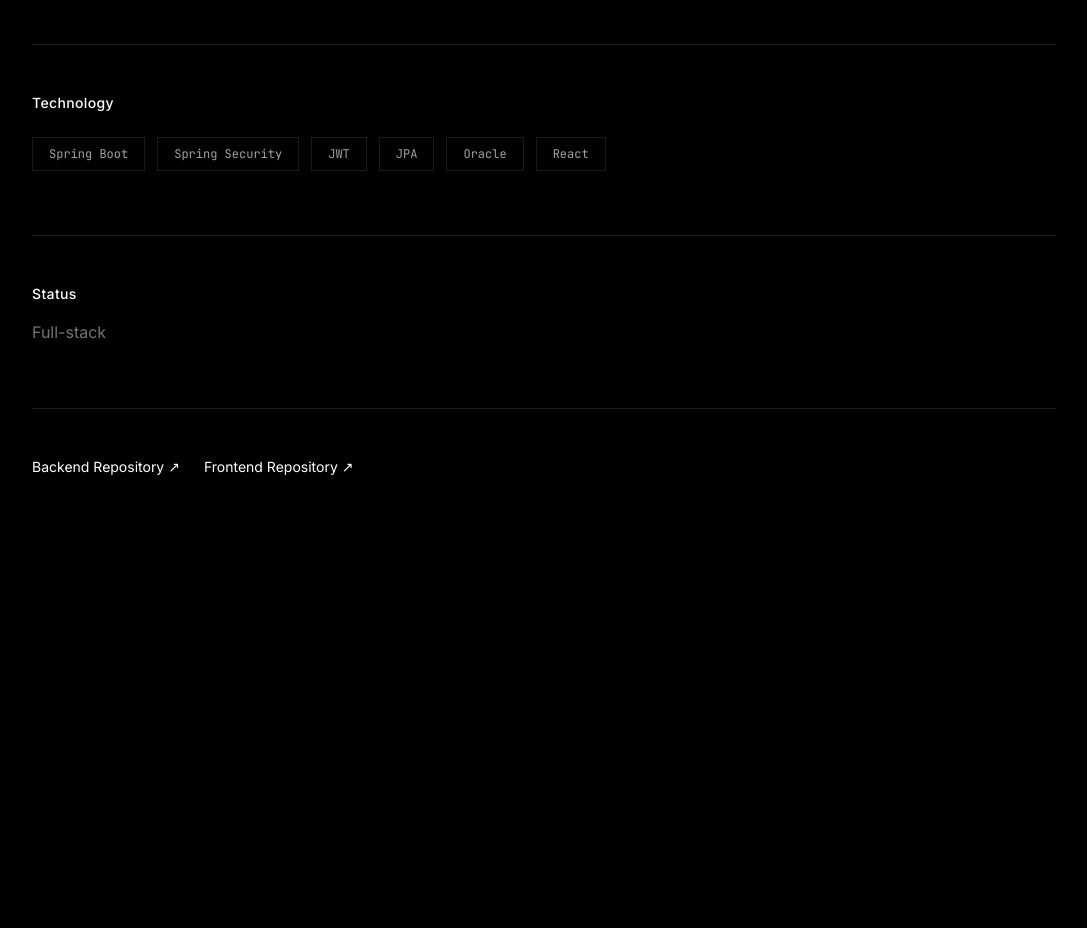
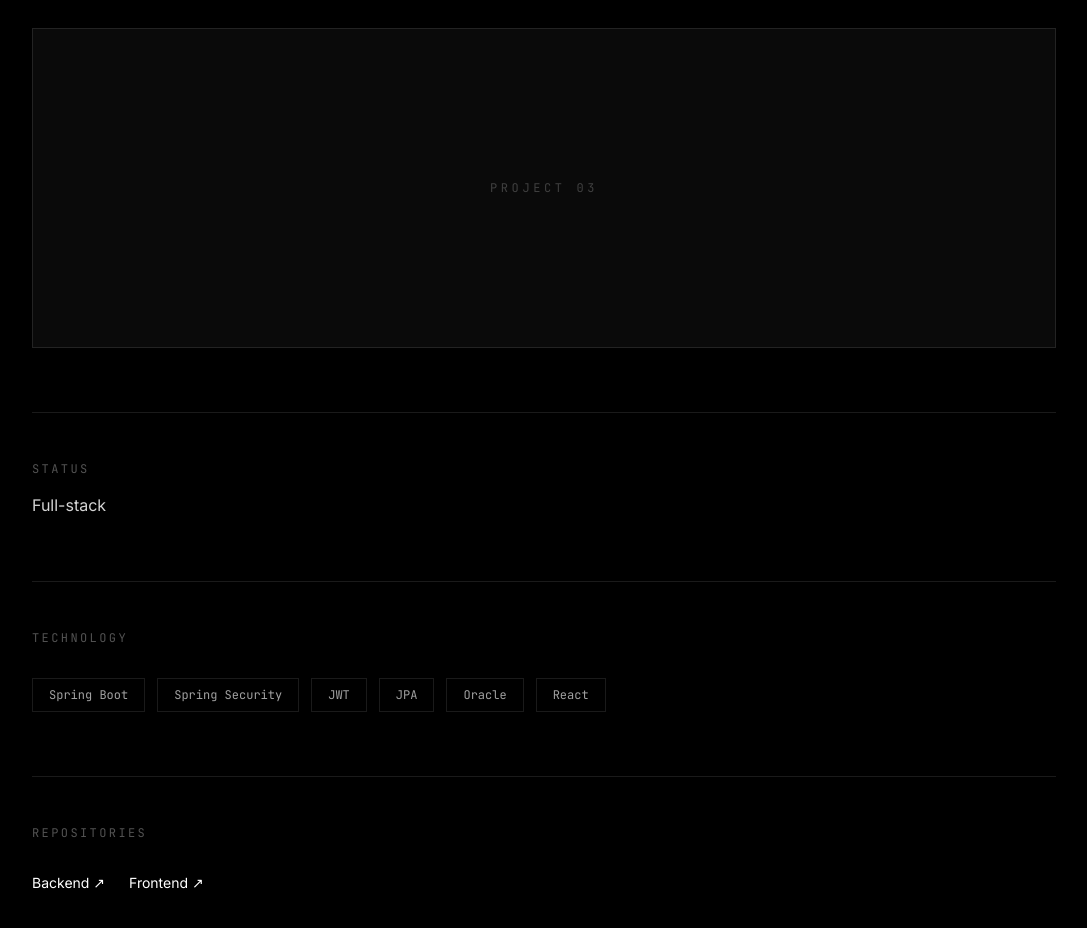
Before and after one commit to sunny-kumar-rana/portfolio, a React app: page /projects/digital-wallet in a window 1280 px wide. Shown: the part 480-1408 px from the top of the page, without its empty margins (96-1183 px from the left). Before the commit the page ends 1085 px from the top, so only its background shows below. Built offline with nearby package versions, Linux system fonts and the light colour scheme; the HTML template or start-up script is replaced by a standard one.

Commit message:
update the project details section

```diff
--- a/src/pages/ProjectDetails.jsx
+++ b/src/pages/ProjectDetails.jsx
@@ -32,6 +32,11 @@ function ProjectDetails() {
         )
     }
 
+    const accentClass =
+        project.accent === 'red'
+            ? 'text-accent-red'
+            : 'text-accent-blue'
+
     return (
         <main className="min-h-screen bg-black px-6 py-32 text-white lg:px-8">
             <div className="mx-auto max-w-5xl">
@@ -43,13 +48,10 @@ function ProjectDetails() {
                     ← BACK TO PROJECTS
                 </button>
 
-                <div className="mt-16">
+                {/* Header */}
+                <header className="mt-16">
                     <p
-                        className={
-                            project.accent === 'red'
-                                ? 'font-mono text-xs tracking-[0.25em] text-accent-red'
-                                : 'font-mono text-xs tracking-[0.25em] text-accent-blue'
-                        }
+                        className={`font-mono text-xs tracking-[0.25em] ${accentClass}`}
                     >
                         PROJECT {project.number}
                     </p>
@@ -65,14 +67,91 @@ function ProjectDetails() {
                     <p className="mt-8 max-w-3xl text-lg leading-8 text-neutral-400">
                         {project.description}
                     </p>
+                </header>
+
+                {/* Project visual placeholder */}
+                <div className="mt-16 flex min-h-80 items-center justify-center border border-white/10 bg-neutral-950">
+                    <div
+                        className={`font-mono text-xs tracking-[0.3em] text-neutral-700`}
+                    >
+                        PROJECT {project.number}
+                    </div>
                 </div>
 
-                <div className="mt-20 border-t border-white/10 pt-12">
-                    <h2 className="text-sm font-medium tracking-wide text-white">
-                        Technology
-                    </h2>
+                {/* Status */}
+                <section className="mt-16 border-t border-white/10 pt-12">
+                    <p className="font-mono text-xs tracking-[0.2em] text-neutral-600">
+                        STATUS
+                    </p>
 
-                    <div className="mt-6 flex flex-wrap gap-3">
+                    <p className="mt-4 text-neutral-300">
+                        {project.status}
+                    </p>
+                </section>
+
+                {/* Features */}
+                {project.features && (
+                    <section className="mt-16 border-t border-white/10 pt-12">
+                        <p className="font-mono text-xs tracking-[0.2em] text-neutral-600">
+                            KEY FEATURES
+                        </p>
+
+                        <div className="mt-8 grid gap-x-12 gap-y-4 sm:grid-cols-2">
+                            {project.features.map((feature) => (
+                                <div
+                                    key={feature}
+                                    className="flex gap-3 text-sm leading-6 text-neutral-400"
+                                >
+                                    <span className={accentClass}>—</span>
+                                    <span>{feature}</span>
+                                </div>
+                            ))}
+                        </div>
+                    </section>
+                )}
+
+                {/* Architecture */}
+                {project.architecture && (
+                    <section className="mt-16 border-t border-white/10 pt-12">
+                        <p className="font-mono text-xs tracking-[0.2em] text-neutral-600">
+                            ARCHITECTURE
+                        </p>
+
+                        <div className="mt-8 overflow-x-auto border border-white/10 bg-neutral-950 px-6 py-8">
+                            <p className="whitespace-nowrap text-center font-mono text-sm text-neutral-400">
+                                {project.architecture}
+                            </p>
+                        </div>
+                    </section>
+                )}
+
+                {/* Technical highlights */}
+                {project.technicalHighlights && (
+                    <section className="mt-16 border-t border-white/10 pt-12">
+                        <p className="font-mono text-xs tracking-[0.2em] text-neutral-600">
+                            TECHNICAL HIGHLIGHTS
+                        </p>
+
+                        <div className="mt-8 space-y-4">
+                            {project.technicalHighlights.map((highlight) => (
+                                <div
+                                    key={highlight}
+                                    className="border-l border-white/10 pl-5 text-sm leading-7 text-neutral-400"
+                                >
+                                    {highlight}
+                                </div>
+                            ))}
+                        </div>
+                    </section>
+                )}
+
+                {/* Technology */}
+                <section className="mt-16 border-t border-white/10 pt-12">
+                    <p className="font-mono text-xs tracking-[0.2em] text-neutral-600">
+                        TECHNOLOGY
+                    </p>
+
+                    <div className="mt-8 flex flex-wrap gap-3">
                         {project.technologies.map((technology) => (
                             <span
                                 key={technology}
@@ -82,19 +161,15 @@ function ProjectDetails() {
                             </span>
                         ))}
                     </div>
-                </div>
+                </section>
 
-                <div className="mt-16 border-t border-white/10 pt-12">
-                    <h2 className="text-sm font-medium tracking-wide text-white">
-                        Status
-                    </h2>
+                {/* Repositories */}
+                <section className="mt-16 border-t border-white/10 pt-12">
+                    <p className="font-mono text-xs tracking-[0.2em] text-neutral-600">
+                        REPOSITORIES
+                    </p>
 
-                    <p className="mt-4 text-neutral-500">
-                        {project.status}
-                    </p>
-                </div>
-
-                <div className="mt-16 flex flex-wrap gap-6 border-t border-white/10 pt-12">
+                    <div className="mt-8 flex flex-wrap gap-6">
                         {project.github.backend && (
                             <a
                                 href={project.github.backend}
@@ -102,7 +177,7 @@ function ProjectDetails() {
                                 rel="noreferrer"
                                 className="text-sm text-neutral-300 transition-colors hover:text-accent-red"
                             >
-                            Backend Repository ↗
+                                Backend ↗
                             </a>
                         )}
 
@@ -113,7 +188,7 @@ function ProjectDetails() {
                                 rel="noreferrer"
                                 className="text-sm text-neutral-300 transition-colors hover:text-accent-blue"
                             >
-                            Frontend Repository ↗
+                                Frontend ↗
                             </a>
                         )}
 
@@ -128,6 +203,7 @@ function ProjectDetails() {
                             </a>
                         )}
                     </div>
+                </section>
             </div>
         </main>
     )
```
Lines whose indentation alone changed are shown as unchanged.
